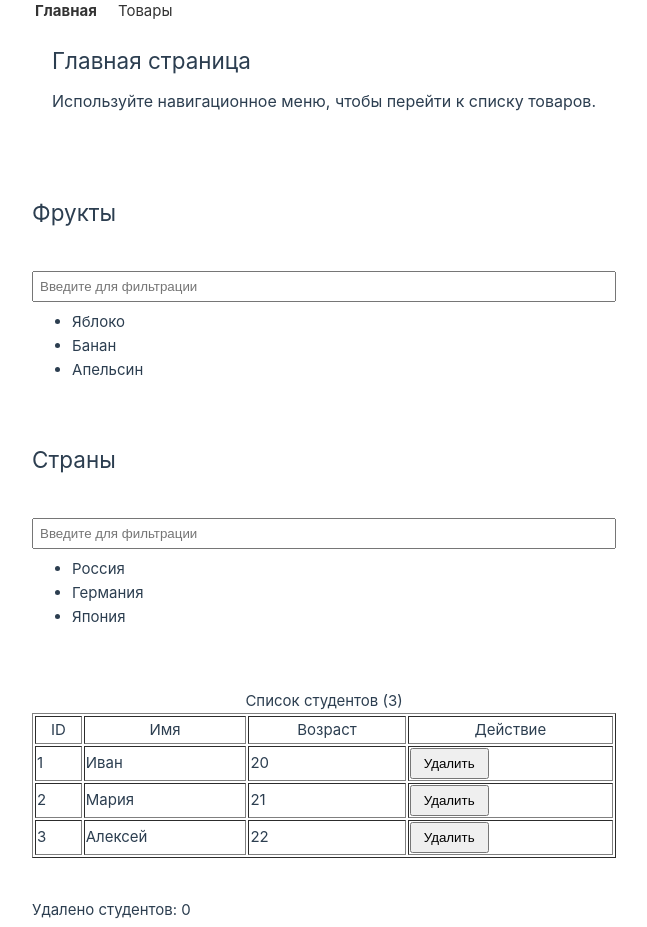
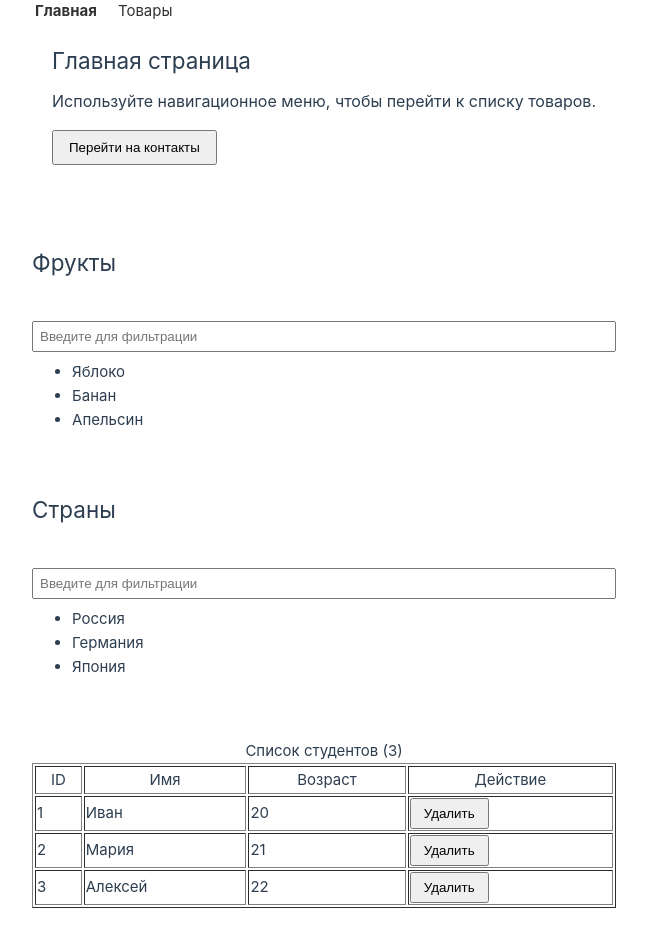
Before and after one commit to Valkyrie22fi/specialist, a Vue app: page / in a window 1280 px wide. Shown: the part 920-1847 px from the top of the page, without its empty margins (24-671 px from the left). Built offline with nearby package versions, Linux system fonts and the light colour scheme.

Commit message:
Task 9.7

```diff
--- /dev/null
+++ b/src/components/Task/Views/ContactsView.vue
@@ -0,0 +1,18 @@
+<template>
+  <div class="contacts">
+    <h1>Контакты</h1>
+    <p>Это страница контактов.</p>
+  </div>
+</template>
+
+<script>
+export default {
+  name: "ContactsView"
+};
+</script>
+
+<style scoped>
+.contacts {
+  padding: 20px;
+}
+</style>
--- a/src/components/Task/Views/HomeView.vue
+++ b/src/components/Task/Views/HomeView.vue
@@ -4,12 +4,20 @@
     <p>
       Используйте навигационное меню, чтобы перейти к списку товаров.
     </p>
+    <!-- Кнопка для перехода на страницу контактов -->
+    <button @click="goToContacts">Перейти на контакты</button>
   </div>
 </template>
 
 <script>
 export default {
-  name: "HomeView"
+  name: "HomeView",
+  methods: {
+    goToContacts() {
+      // программная навигация через Vue Router
+      this.$router.push({ name: "Contacts" });
+    }
+  }
 }
 </script>
 
@@ -25,4 +33,11 @@ export default {
 .home p {
   font-size: 16px;
 }
+
+button {
+  padding: 8px 15px;
+  margin-top: 15px;
+  cursor: pointer;
+}
+
 </style>
--- a/src/router/index.js
+++ b/src/router/index.js
@@ -2,6 +2,8 @@ import { createRouter, createWebHistory } from "vue-router";
 import HomeView from "@/components/Task/Views/HomeView.vue";
 import MyProdactsView from "@/components/Task/Views/MyProdactsView.vue";
 import PageNotFoundView from "@/components/Task/Views/PageNotFoundView.vue";
+import ContactsView from "@/components/Task/Views/ContactsView.vue";
+
 
 const routes = [
   {
@@ -13,6 +15,11 @@ const routes = [
     path: "/products",
     name: "MyProdacts",
     component: MyProdactsView
+  },
+  {
+    path: "/contacts",
+    name: "Contacts",
+    component: ContactsView
   },
   {
     path: "/:pathMatch(.*)*",
```
